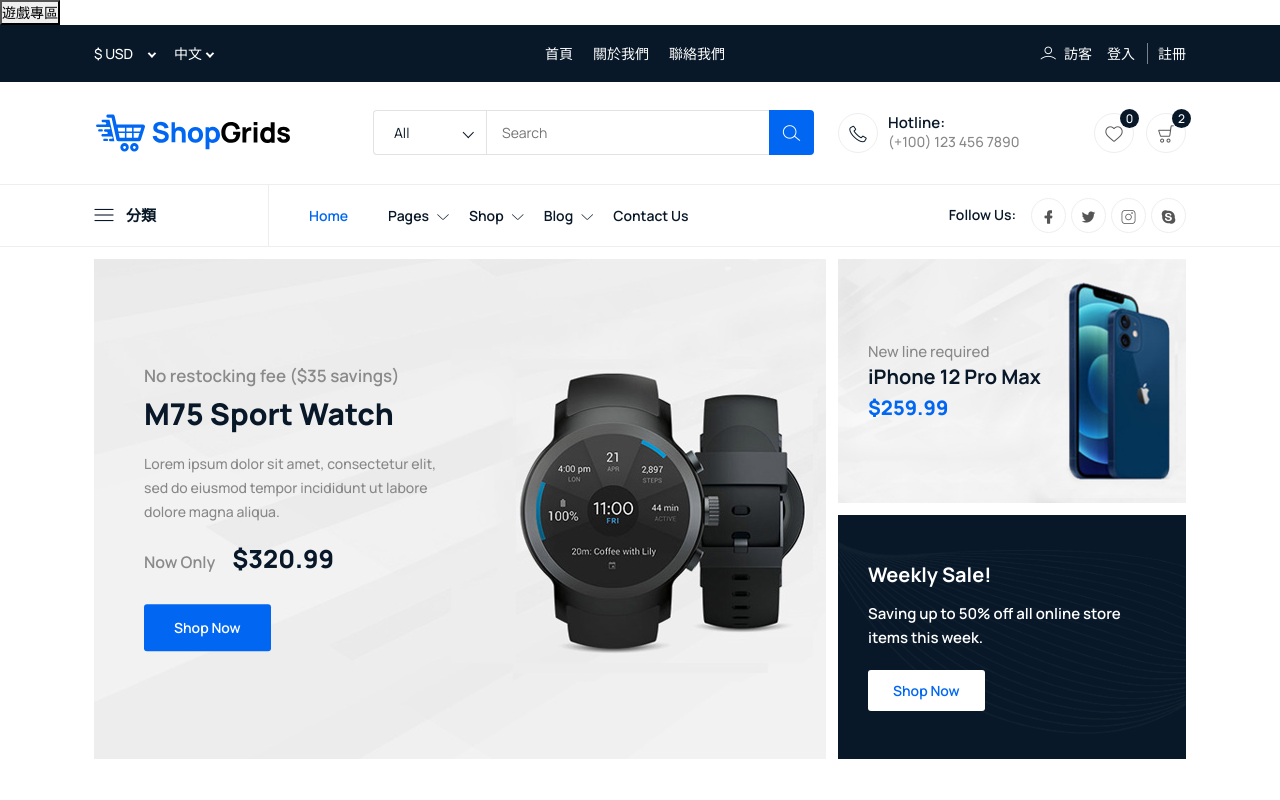
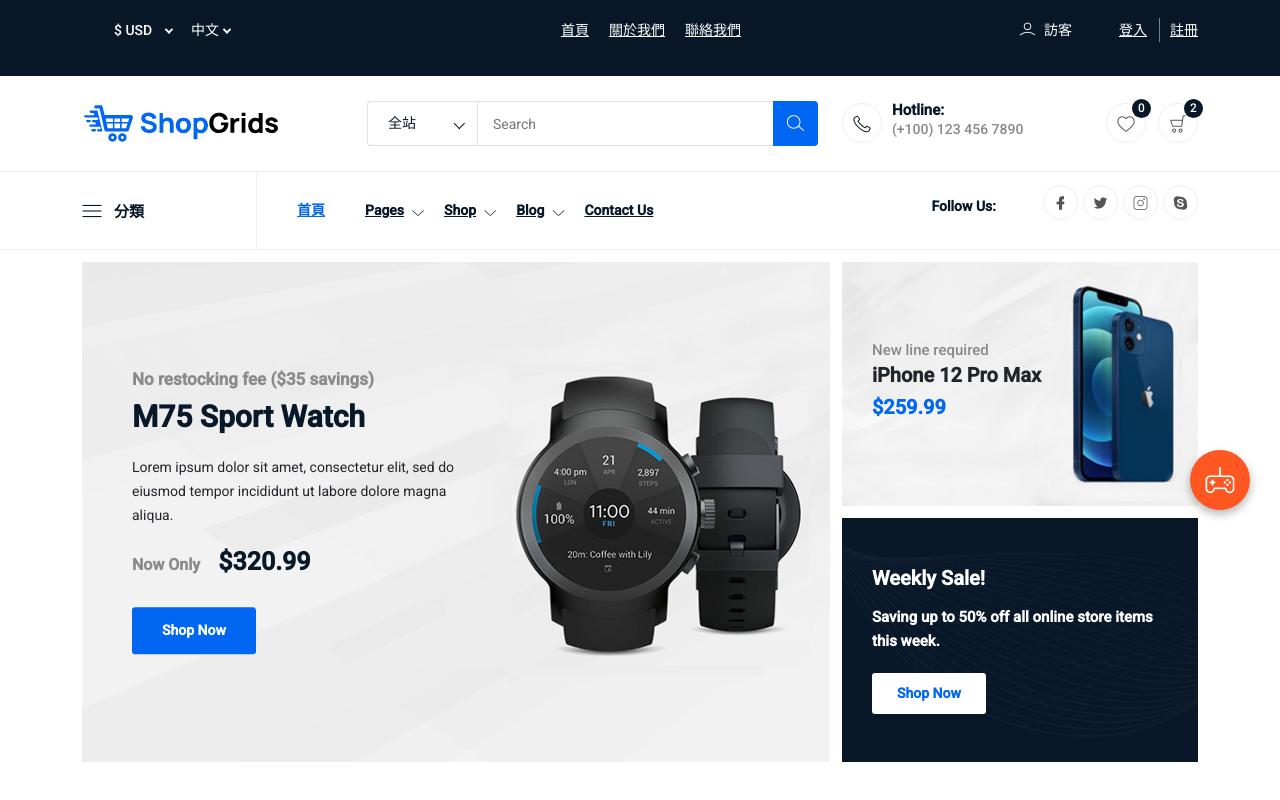
Before and after one commit to xu354cl4/PCShopAngular, an Angular app: page / in a window 1280 px wide. Shown: the top 800 px of the page. Built offline with nearby package versions, Linux system fonts and the light colour scheme.

Commit message:
遊戲icon

```diff
--- a/public/assets/js/main.js
+++ b/public/assets/js/main.js
@@ -1,42 +1,44 @@
-/*
-Template Name: Loda LELE - Bootstrap 5 eCommerce HTML Template.
-Author: BiBi Chod Rani
-*/
+(function () {
 
-(function () {
-    //===== Prealoder
-
+  //===== Preloader
   window.onload = function () {
     window.setTimeout(fadeout, 500);
   }
 
   function fadeout() {
-        document.querySelector('.preloader').style.opacity = '0';
-        document.querySelector('.preloader').style.display = 'none';
+    const preloader = document.querySelector('.preloader');
+    if (preloader) {
+      preloader.style.opacity = '0';
+      preloader.style.display = 'none';
     }
-
+  }
 
   /*=====================================
   Sticky
-    ======================================= */
+  =======================================*/
   window.onscroll = function () {
-        var header_navbar = document.querySelector(".navbar-area");
-        var sticky = header_navbar.offsetTop;
 
-        // show or hide the back-top-top button
-        var backToTo = document.querySelector(".scroll-top");
+    const header_navbar = document.querySelector(".navbar-area");
+    if (!header_navbar) return;
+
+    const sticky = header_navbar.offsetTop;
+
+    const backToTo = document.querySelector(".scroll-top");
+    if (backToTo) {
       if (document.body.scrollTop > 50 || document.documentElement.scrollTop > 50) {
         backToTo.style.display = "flex";
       } else {
         backToTo.style.display = "none";
       }
+    }
   };
 
   //===== mobile-menu-btn
-    let navbarToggler = document.querySelector(".mobile-menu-btn");
+  const navbarToggler = document.querySelector(".mobile-menu-btn");
+  if (navbarToggler) {
     navbarToggler.addEventListener('click', function () {
       navbarToggler.classList.toggle("active");
     });
-
+  }
 
 })();
--- a/src/app/home/home.component.css
+++ b/src/app/home/home.component.css
@@ -0,0 +1,23 @@
+.floating-btn {
+  position: fixed;
+  top: 450px;
+  right: 30px;
+  bottom: auto;
+  width: 60px;
+  height: 60px;
+  border-radius: 50%;
+  background-color: #ff5722;
+  color: white;
+  border: none;
+  font-size: 32px;
+  display: flex;
+  align-items: center;
+  justify-content: center;
+  box-shadow: 0 4px 10px rgba(0, 0, 0, 0.3);
+  cursor: pointer;
+  z-index: 9999;
+}
+
+.floating-btn i {
+  font-size: 30px;
+}
--- a/src/app/home/home.component.html
+++ b/src/app/home/home.component.html
@@ -1,6 +1,3 @@
-<button mat-raised-button color="primary" (click)="openGameHome()">
-  遊戲專區
-</button>
 <!--[if lte IE 9]>
 <p class="browserupgrade">
 You are using an <strong>outdated</strong> browser. Please
@@ -100,7 +97,7 @@ your experience and security.
               <div class="search-select">
                 <div class="select-position">
                   <select id="select1">
-                    <option selected>All</option>
+                    <option selected>全站</option>
                     <option value="1">option 01</option>
                     <option value="2">option 02</option>
                     <option value="3">option 03</option>
@@ -240,7 +237,7 @@ your experience and security.
             <div class="collapse navbar-collapse sub-menu-bar" id="navbarSupportedContent">
               <ul id="nav" class="navbar-nav ms-auto">
                 <li class="nav-item">
-                  <a href="#" class="active" aria-label="Toggle navigation">Home</a>
+                  <a href="#" class="active" aria-label="Toggle navigation">首頁</a>
                 </li>
                 <li class="nav-item">
                   <a class="dd-menu collapsed" href="javascript:void(0)" data-bs-toggle="collapse"
@@ -1418,3 +1415,7 @@ your experience and security.
 <a href="javascript:void(0)" class="scroll-top" (click)="scrollToTop()">
   <i class="lni lni-chevron-up"></i>
 </a>
+<!-- gamebutton -->
+<button mat-raised-button class="floating-btn" (click)="openGameHome()">
+  <i class="lni lni-game"></i>
+</button>
--- a/src/index.html
+++ b/src/index.html
@@ -1,65 +1,38 @@
 <!doctype html>
-
 <html lang="en">
 
 <head>
+  <meta charset="utf-8" />
+  <base href="/" />
+  <meta name="viewport" content="width=device-width, initial-scale=1" />
 
-  <meta charset="utf-8">
+  <title>Geepee機皮購物</title>
 
+  <link rel="icon" type="image/x-icon" href="assets/images/favicon.svg" />
 
+  <!-- Fonts -->
+  <link href="https://fonts.googleapis.com/css2?family=Roboto:wght@300;400;500&display=swap" rel="stylesheet" />
+  <link href="https://fonts.googleapis.com/icon?family=Material+Icons" rel="stylesheet" />
 
-
-  <base href="/">
-
-  <meta name="viewport" content="width=device-width, initial-scale=1">
-  <link rel="icon" type="image/x-icon" href="favicon.ico">
-  <link href="https://fonts.googleapis.com/css2?family=Roboto:wght@300;400;500&display=swap" rel="stylesheet">
-  <link href="https://fonts.googleapis.com/icon?family=Material+Icons" rel="stylesheet">
+  <!-- CSS -->
+  <link rel="stylesheet" href="assets/css/bootstrap.min.css" />
+  <link rel="stylesheet" href="assets/css/LineIcons.3.0.css" />
+  <link rel="stylesheet" href="assets/css/tiny-slider.css" />
+  <link rel="stylesheet" href="assets/css/glightbox.min.css" />
+  <link rel="stylesheet" href="assets/css/main.css" />
 </head>
 
-<body class="mat-typography">
+<body>
 
-  <!-- SITE TITLE -->
+  <app-root>
+    <!-- Loading 可放這裡（非必要） -->
+  </app-root>
 
-  <title>Shopwise - eCommerce Bootstrap 5 HTML Template</title>
+  <!-- JS -->
+  <script src="assets/js/bootstrap.min.js"></script>
+  <script src="assets/js/glightbox.min.js"></script>
+  <script src="assets/js/main.js"></script>
 
-  <link rel="shortcut icon" type="image/x-icon" href="assets/images/favicon.svg" />
-
-  <!-- ========================= CSS here ========================= -->
-
-  <link rel="stylesheet" href="assets/css/bootstrap.min.css" />
-
-  <link rel="stylesheet" href="assets/css/LineIcons.3.0.css" />
-
-  <link rel="stylesheet" href="assets/css/tiny-slider.css" />
-
-  <link rel="stylesheet" href="assets/css/glightbox.min.css" />
-
-  <link rel="stylesheet" href="assets/css/main.css" />
-
-
-
-
-  </head>
-
-  <body
-    class="m-0 font-sans antialiased font-normal text-left leading-default text-base dark:bg-slate-950 bg-gray-50 text-slate-500 dark:text-white">
-
-    <app-root></app-root>
-
-
-
-
-    <!-- ========================= JS here ========================= -->
-
-    <script src="assets/js/bootstrap.min.js"></script>
-
-    <script src="assets/js/glightbox.min.js"></script>
-
-    <script src="assets/js/main.js"></script>
-
-
-
-  </body>
+</body>
 
 </html>
```
Lines whose indentation alone changed are shown as unchanged.
